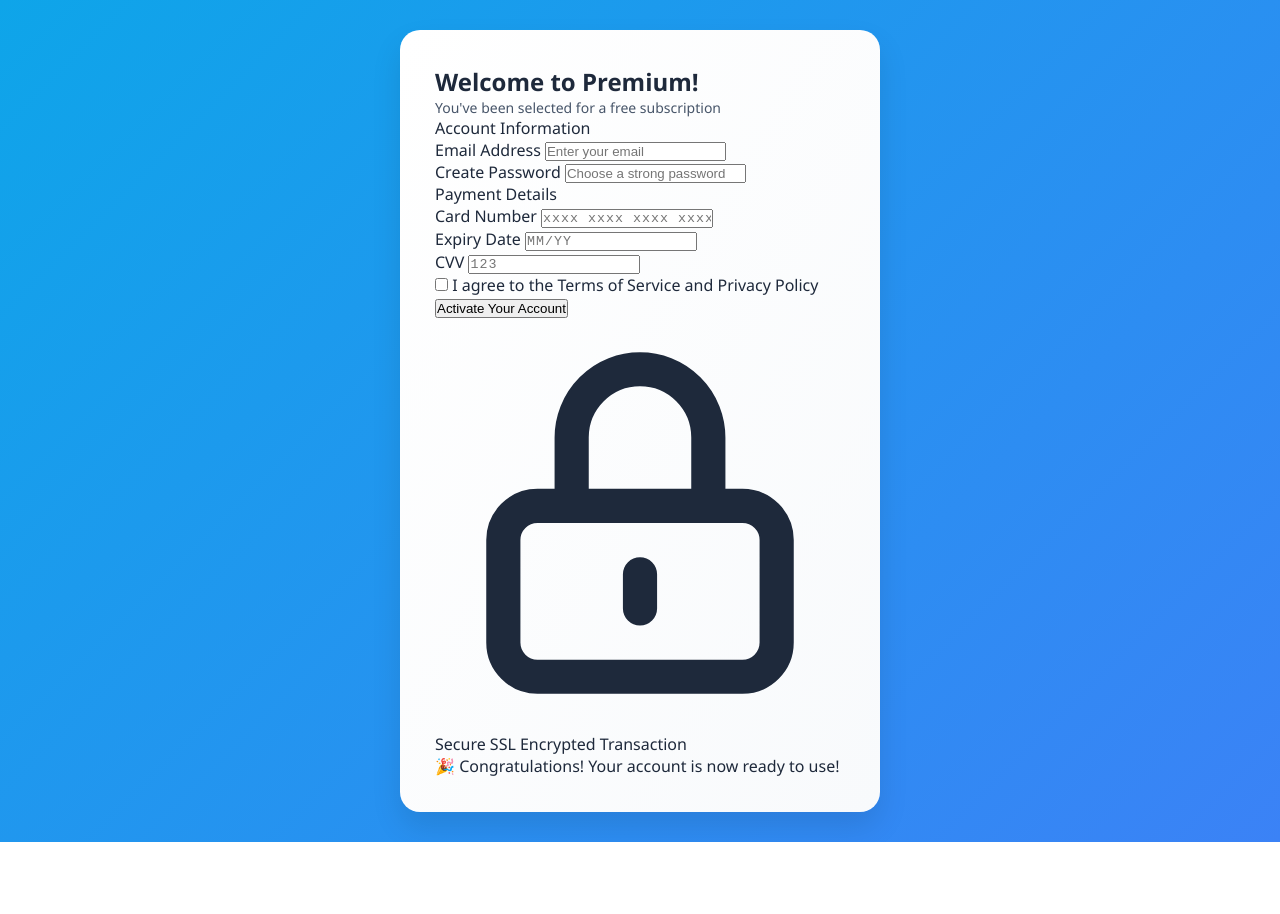
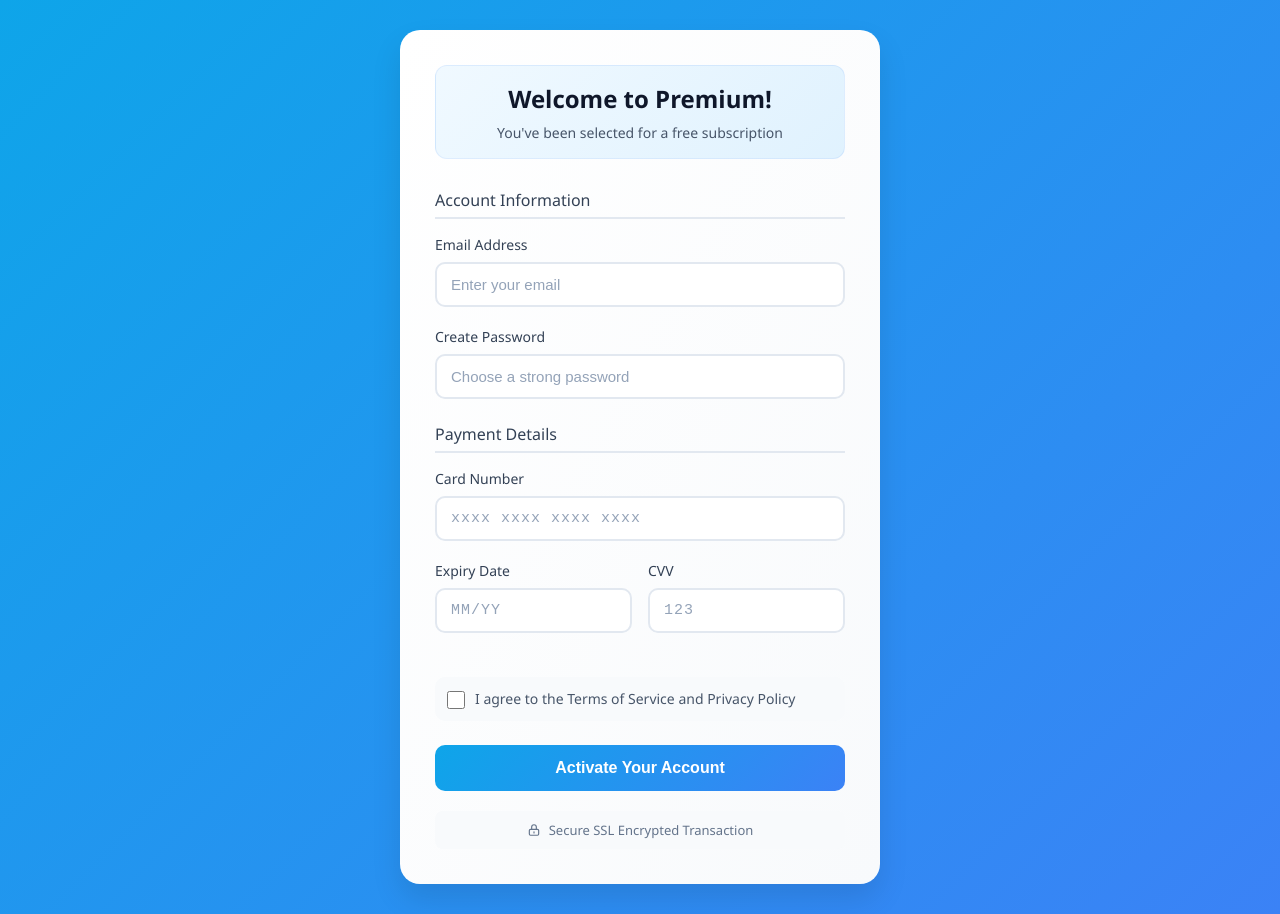
Before and after one commit to PankajSharma2nd/subscription, a plain HTML site: page index.html in a window 1280 px wide. Before the commit the page ends 842 px from the top, so only its background shows below. Drawn offline with Linux system fonts and the light colour scheme.

Commit message:
Update index.html

```diff
--- a/index.html
+++ b/index.html
@@ -3,9 +3,8 @@
 <head>
     <meta charset="UTF-8">
     <meta name="viewport" content="width=device-width, initial-scale=1.0">
-  <title>Subscription Form</title>
+    <title>Payment Form</title>
     <style>
-    /* Previous CSS styles remain the same until input styles */
         * {
             box-sizing: border-box;
             margin: 0;
@@ -33,12 +32,165 @@
             width: 100%;
         }
 
-    /* Rest of the previous styles... */
-    /* Adding specific styles for card inputs */
+        .header {
+            text-align: center;
+            margin-bottom: 30px;
+            padding: 16px;
+            background: linear-gradient(135deg, #f0f9ff 0%, #e0f2fe 100%);
+            border-radius: 12px;
+            border: 1px solid rgba(59, 130, 246, 0.1);
+        }
+
+        h2 {
+            color: #0f172a;
+            font-size: 24px;
+            margin-bottom: 8px;
+            font-weight: 600;
+        }
+
+        .form-group {
+            margin-bottom: 20px;
+            position: relative;
+        }
+
+        .form-group label {
+            display: block;
+            font-size: 14px;
+            color: #334155;
+            margin-bottom: 8px;
+            font-weight: 500;
+        }
+
+        .form-group input {
+            width: 100%;
+            padding: 12px 14px;
+            font-size: 15px;
+            border: 2px solid #e2e8f0;
+            border-radius: 10px;
+            background-color: #ffffff;
+            transition: all 0.3s ease;
+        }
+
+        .form-group input:focus {
+            outline: none;
+            border-color: #3b82f6;
+            box-shadow: 0 0 0 3px rgba(59, 130, 246, 0.1);
+        }
+
+        .form-group input::placeholder {
+            color: #94a3b8;
+        }
 
         .card-input {
             letter-spacing: 1px;
             font-family: monospace;
+        }
+
+        .terms-group {
+            display: flex;
+            align-items: flex-start;
+            margin: 24px 0;
+            gap: 10px;
+            padding: 12px;
+            background-color: #f8fafc;
+            border-radius: 10px;
+        }
+
+        .terms-group input[type="checkbox"] {
+            width: 18px;
+            height: 18px;
+            margin-top: 2px;
+            accent-color: #3b82f6;
+            cursor: pointer;
+        }
+
+        .terms-group label {
+            font-size: 14px;
+            color: #475569;
+            line-height: 1.4;
+        }
+
+        .btn-submit {
+            width: 100%;
+            padding: 14px;
+            background: linear-gradient(135deg, #0ea5e9 0%, #3b82f6 100%);
+            color: white;
+            border: none;
+            border-radius: 10px;
+            font-size: 16px;
+            font-weight: 600;
+            cursor: pointer;
+            transition: all 0.3s ease;
+        }
+
+        .btn-submit:hover {
+            transform: translateY(-2px);
+            box-shadow: 0 6px 15px rgba(59, 130, 246, 0.2);
+        }
+
+        .btn-submit:active {
+            transform: translateY(0);
+        }
+
+        .congratulations {
+            display: none;
+            margin-top: 20px;
+            padding: 16px;
+            background: linear-gradient(135deg, #dcfce7 0%, #d1fae5 100%);
+            border: 1px solid #86efac;
+            border-radius: 10px;
+            font-size: 15px;
+            color: #065f46;
+            font-weight: 500;
+            text-align: center;
+            animation: slideIn 0.5s ease;
+        }
+
+        .congratulations.show {
+            display: block;
+        }
+
+        @keyframes slideIn {
+            from {
+                opacity: 0;
+                transform: translateY(-10px);
+            }
+            to {
+                opacity: 1;
+                transform: translateY(0);
+            }
+        }
+
+        .secure-badge {
+            display: flex;
+            align-items: center;
+            justify-content: center;
+            gap: 8px;
+            margin-top: 20px;
+            color: #64748b;
+            font-size: 13px;
+            padding: 10px;
+            background-color: #f8fafc;
+            border-radius: 8px;
+        }
+
+        .secure-badge svg {
+            width: 14px;
+            height: 14px;
+        }
+
+        .card-info {
+            display: grid;
+            grid-template-columns: 1fr 1fr;
+            gap: 16px;
+        }
+
+        .section-title {
+            font-size: 16px;
+            color: #334155;
+            margin: 24px 0 16px;
+            padding-bottom: 6px;
+            border-bottom: 2px solid #e2e8f0;
         }
 
         input::-webkit-outer-spin-button,
@@ -54,7 +206,6 @@
 </head>
 <body>
     <div class="container">
-    <!-- Previous HTML remains the same until the card section -->
         <div class="header">
             <h2>Welcome to Premium!</h2>
             <p style="color: #475569; font-size: 14px;">You've been selected for a free subscription</p>
@@ -95,7 +246,6 @@
                 </div>
             </div>
 
-      <!-- Rest of the form HTML remains the same -->
             <div class="terms-group">
                 <input type="checkbox" id="terms" required>
                 <label for="terms">I agree to the Terms of Service and Privacy Policy</label>
@@ -105,7 +255,8 @@
 
             <div class="secure-badge">
                 <svg viewBox="0 0 24 24" fill="none" stroke="currentColor">
-          <path stroke-linecap="round" stroke-linejoin="round" stroke-width="2" d="M12 15v2m-6 4h12a2 2 0 002-2v-6a2 2 0 00-2-2H6a2 2 0 00-2 2v6a2 2 0 002 2zm10-10V7a4 4 0 00-8 0v4h8z"/>
+                    <path stroke-linecap="round" stroke-linejoin="round" stroke-width="2"
+                          d="M12 15v2m-6 4h12a2 2 0 002-2v-6a2 2 0 00-2-2H6a2 2 0 00-2 2v6a2 2 0 002 2zm10-10V7a4 4 0 00-8 0v4h8z"/>
                 </svg>
                 <span>Secure SSL Encrypted Transaction</span>
             </div>
```
Lines whose indentation alone changed are shown as unchanged.
